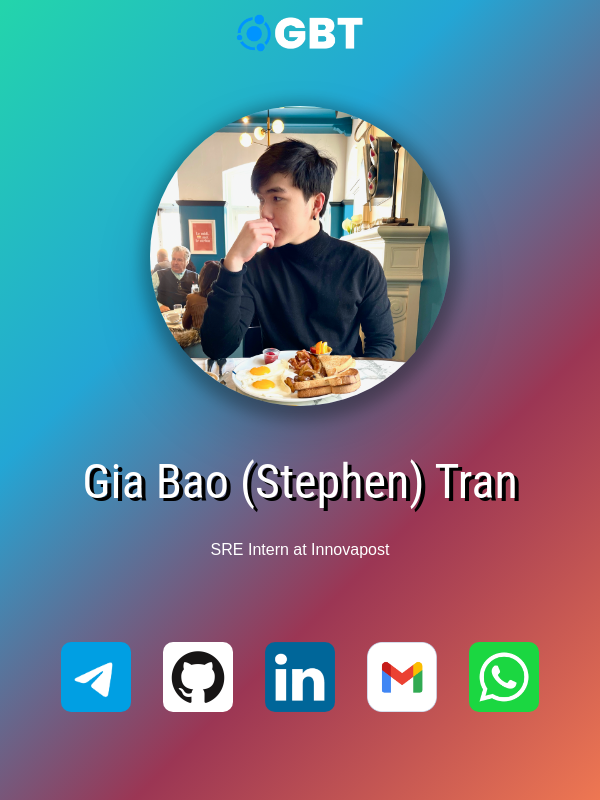
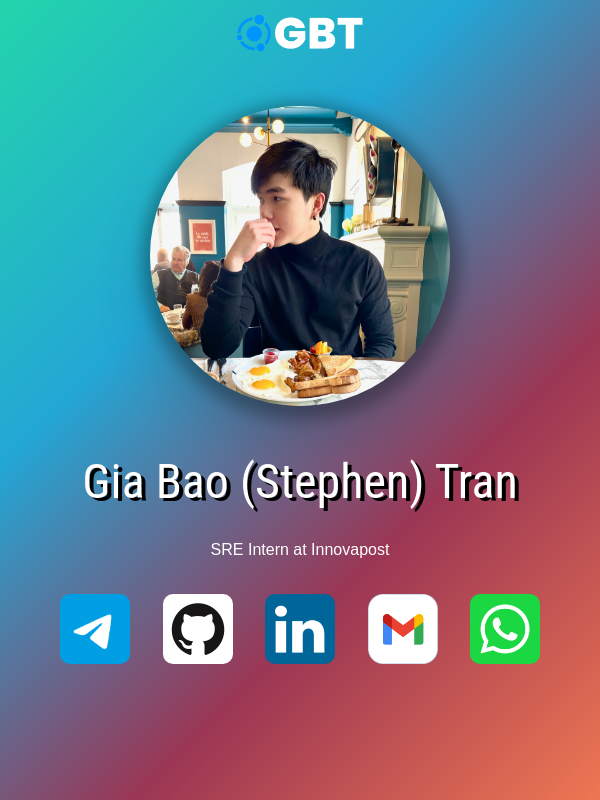
Before and after one commit to sgbaotran/Portfolio-Level4, a React (Create React App) app: page / in a window 600 px wide. Built offline with nearby package versions, Linux system fonts and the light colour scheme.

Commit message:
minor change

```diff
--- a/src/components/Home.css
+++ b/src/components/Home.css
@@ -66,10 +66,12 @@
 }
 /* ================== CONTACT  SECTION ==================  */
 .homepage-icon-container {
+    margin: auto auto;
     animation: move-up 2s ease-in;
-    min-width: 50%;
+    max-width: 60%;
+
     display: flex;
-    justify-content: center;
+    justify-content: space-between;
 }
 
 @keyframes move-up {
@@ -97,6 +99,10 @@
     .homepage-name {
         font-size: 3em;
     }
+    .homepage-icon-container{
+        margin-top: 2em !important;
+        max-width: 80%;
+    }
 }
 @media only screen and (max-width: 400px) {
     .homepage-name {
@@ -104,6 +110,7 @@
     }
     .homepage-icon-container{
         margin-top: 2em !important;
+        max-width: 80%;
     }
     .homepage-icon {
         border-radius: 10px;
--- a/src/components/Home.js
+++ b/src/components/Home.js
@@ -6,7 +6,7 @@ export default function Home() {
     const Contacts = ContactItems.map(ContactItem => {
         return (
             <a href={ContactItem.href}>
-                <img className='homepage-icon mx-4' src={require(`../media/${ContactItem.image}`)} alt=''></img>
+                <img className='homepage-icon' src={require(`../media/${ContactItem.image}`)} alt=''></img>
             </a>
         )
     }
@@ -17,7 +17,7 @@ export default function Home() {
             <div>
                 <h2 className='homepage-name text-center text-white md:text-8xl' >Gia Bao (Stephen) Tran</h2>
                 <p className='homepage-description text-center text-white md:text-4xl mt-5' >SRE Intern at Innovapost</p>
-                <div className='move-up homepage-icon-container flex my-20 mx-2  '>
+                <div className='move-up homepage-icon-container flex my-20   '>
                     {Contacts}
                 </div>
             </div>
```
